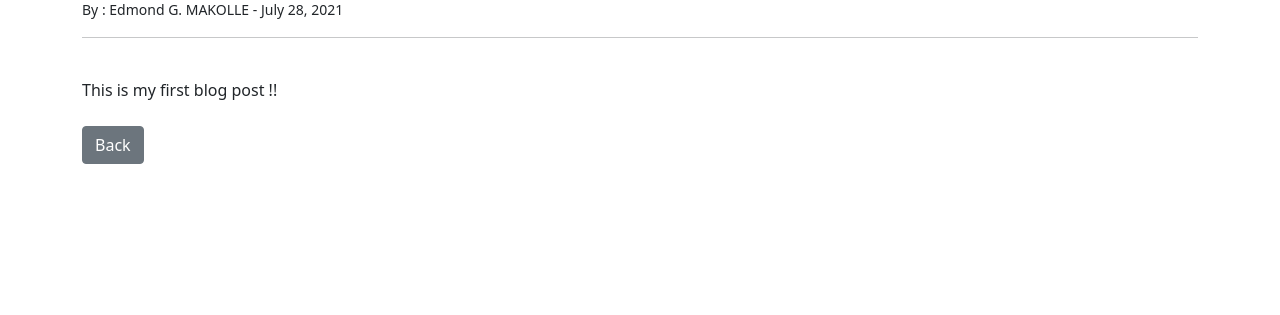
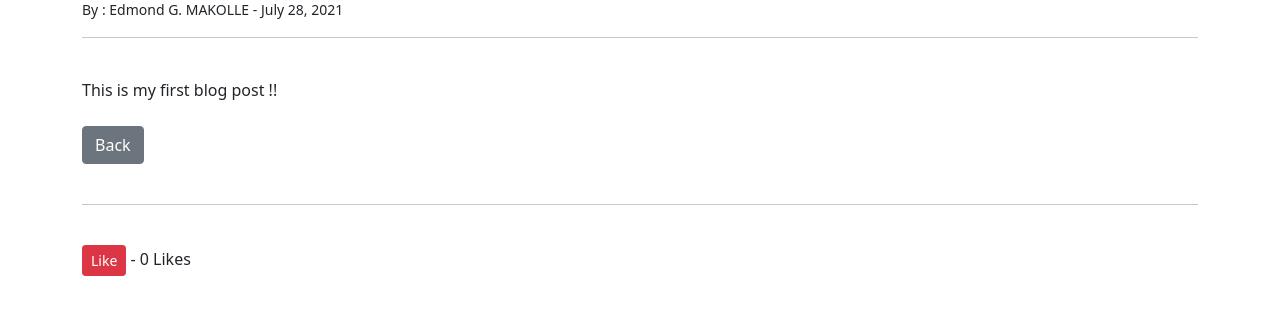
Before and after one commit to Edmond22-prog/Blog_with_Django, a Django app: page /article/1 in a window 1280 px wide. Shown: the part 139-454 px from the top of the page. Run offline with Django 3.2, Linux system fonts and the light colour scheme; data comes from the database, SQL or seed files in the repository; both versions use the stored data as it was after the commit.

Commit message:
codemy video #18

```diff
--- a/ablog/theblog/models.py
+++ b/ablog/theblog/models.py
@@ -18,10 +18,18 @@ class Post (models.Model):
     title = models.CharField(max_length=255)
     # Choix de l'auteur du Poste du côté de l'administration
     author = models.ForeignKey(User, on_delete=models.CASCADE)
-    # Espace de texte pour la description du Poste
+    # Espace de texte pour la description du Poste du coté de l'administration
     body = models.TextField()
+    # Date de publication du Poste
     post_date = models.DateField(auto_now_add=True)
+    # Categorie de la publication du coté de l'administration
     category = models.CharField(max_length=255, default='coding')
+    # Determination des likeurs du poste du coté de l'administration
+    likes = models.ManyToManyField(User, related_name='blog_posts')
+
+
+    def total_likes(self):
+        return self.likes.count()
 
 
     # Fonction qui affiche on peux dire l'entête du Poste du coté administrateur
--- a/ablog/theblog/templates/article_details.html
+++ b/ablog/theblog/templates/article_details.html
@@ -36,5 +36,13 @@
     <br><br>
     <a href="{% url 'home' %}" class="btn btn-secondary">Back</a>
     <br><br>
+    <hr>
+    <br>
+    <form action="{% url 'like-post' post.pk %}" method="POST">
+        {% csrf_token %}
+        <button type="submit" name="post_id" value="{{ post.id }}" class="btn btn-danger btn-sm">
+            Like
+        </button> - {{ total_likes }} Likes
+    </form>
 
 {% endblock %}
--- a/ablog/theblog/urls.py
+++ b/ablog/theblog/urls.py
@@ -1,6 +1,6 @@
 from django.urls import path
 #from . import views
-from .views import HomeView, ArticleDetailView, AddPostView, UpdatePostView, DeletePostView, AddCategoryView, CategoryView, CategoryListView
+from .views import HomeView, ArticleDetailView, AddPostView, UpdatePostView, DeletePostView, AddCategoryView, CategoryView, CategoryListView, LikeView
 
 urlpatterns = [
     #path('', views.home, name="home"),
@@ -14,4 +14,5 @@ urlpatterns = [
     path('add_category/', AddCategoryView.as_view(), name="add-category"),
     path('category/<str:cats>/', CategoryView, name="category"),
     path('category_list/', CategoryListView, name="category-list"),
+    path('like/<int:pk>', LikeView, name="like-post"),
 ]
--- a/ablog/theblog/views.py
+++ b/ablog/theblog/views.py
@@ -1,13 +1,24 @@
+from django.http.response import HttpResponseRedirect
 from .models import Category, Post
-from django.shortcuts import render
+from django.shortcuts import get_object_or_404, render
 # Importation des vues générique de Django
 from django.views.generic import ListView, DetailView, CreateView, UpdateView, DeleteView
 from .forms import EditForm, PostForm
-from django.urls import reverse_lazy
+from django.urls import reverse_lazy, reverse
 
 # Create your views here.
 """ def home (request):
     return render(request, 'home.html', {}) """
+
+
+def LikeView(request, pk):
+    # Recuperation du poste dont on a fait un clique sur le bouton <Like>
+    post = get_object_or_404(Post, id=request.POST.get('post_id'))
+    # Sauvegarde du like de l'utilisateur sur ce poste
+    post.likes.add(request.user)
+    # Retour sur la page sans chargement
+    return HttpResponseRedirect(reverse('article-detail', args=[str(pk)]))
+
 
 # Définition d'une classe HomeView qui permettra d'organiser les différents composants d'une page
 # en ListView, c'est à dire en liste descendante
@@ -58,6 +69,12 @@ class ArticleDetailView(DetailView):
         # Aucune idee du reste
         context = super(ArticleDetailView, self).get_context_data(*args, **kwargs)
         context["cat_menu"] = cat_menu
+        # Ouverture du poste dont l'id est le suivant <pk> et stockage de ce poste dans la variable
+        stuff = get_object_or_404(Post, id=self.kwargs['pk'])
+        # Recuperation de tous les likes de ce poste
+        total_likes = stuff.total_likes()
+        # Attribution du nombre de likes total au context, afin qu'il soit accessible dans les templates
+        context["total_likes"] = total_likes
         return context
 
 
```
Also changed, not shown: ablog/db.sqlite3, ablog/theblog/migrations/0004_post_likes.py (added).
